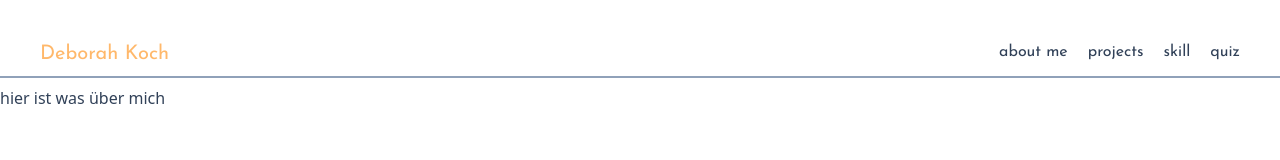
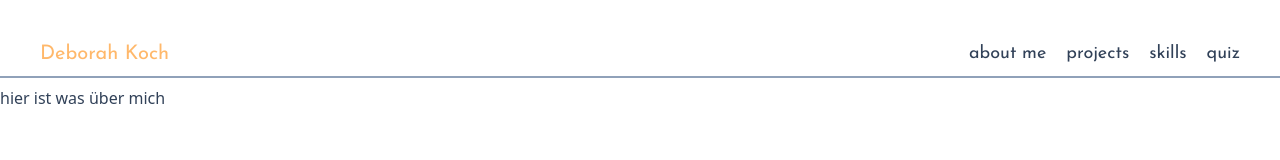
Before and after one commit to DeborahAleaKoch/hejIchBinDebo, a React (Vite) app: page /aboutme in a window 1280 px wide. Shown: the top 160 px of the page. Built offline with nearby package versions, Linux system fonts and the light colour scheme.

Commit message:
add Link in nav

```diff
--- a/src/components/Nav.tsx
+++ b/src/components/Nav.tsx
@@ -2,7 +2,7 @@ import { Link } from "react-router";
 
 export const Nav = () => {
 	return (
-		<div className='flex justify-between gap-5 text-slate-700'>
+		<div className='flex justify-between gap-5 text-slate-700 text-lg'>
 			<a
 				href={`aboutme`}
 				className=' hover:text-orange-300 hover:delay-50 hover:ease-linear'
@@ -10,16 +10,16 @@ export const Nav = () => {
 				about me
 			</a>
 			<Link
-				to={``}
+				to={`projects`}
 				className=' hover:text-orange-300 hover:delay-50 hover:ease-linear'
 			>
 				projects
 			</Link>
 			<Link
-				to={``}
+				to={`skills`}
 				className=' hover:text-orange-300 hover:delay-50 hover:ease-linear'
 			>
-				skill
+				skills
 			</Link>
 			<Link
 				to={`quiz`}
```
